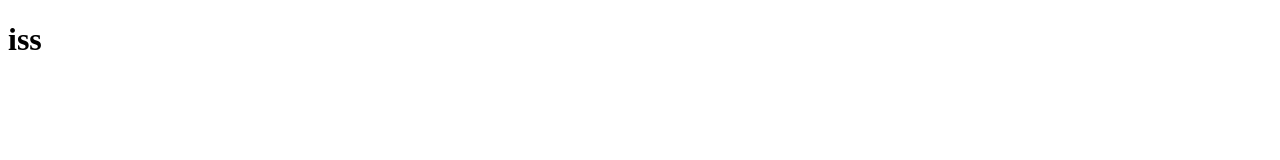
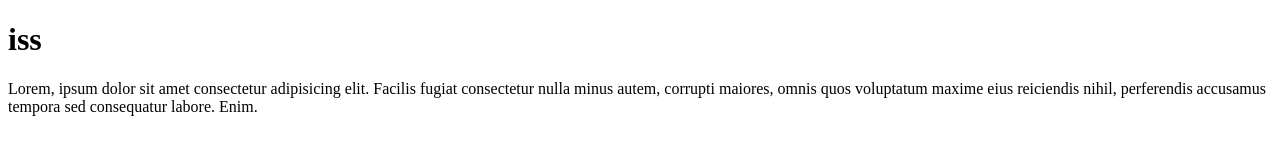
Before and after one commit to JRJ-Murphy/miweb, a plain HTML site: page Archivo.html in a window 1280 px wide. Drawn offline with Linux system fonts and the light colour scheme.

Commit message:
FinalDelcurso

```diff
--- a/Archivo.html
+++ b/Archivo.html
@@ -8,5 +8,6 @@
 </head>
 <body>
     <h1>iss</h1>
+    <p>Lorem, ipsum dolor sit amet consectetur adipisicing elit. Facilis fugiat consectetur nulla minus autem, corrupti maiores, omnis quos voluptatum maxime eius reiciendis nihil, perferendis accusamus tempora sed consequatur labore. Enim.</p>
 </body>
 </html>
```
